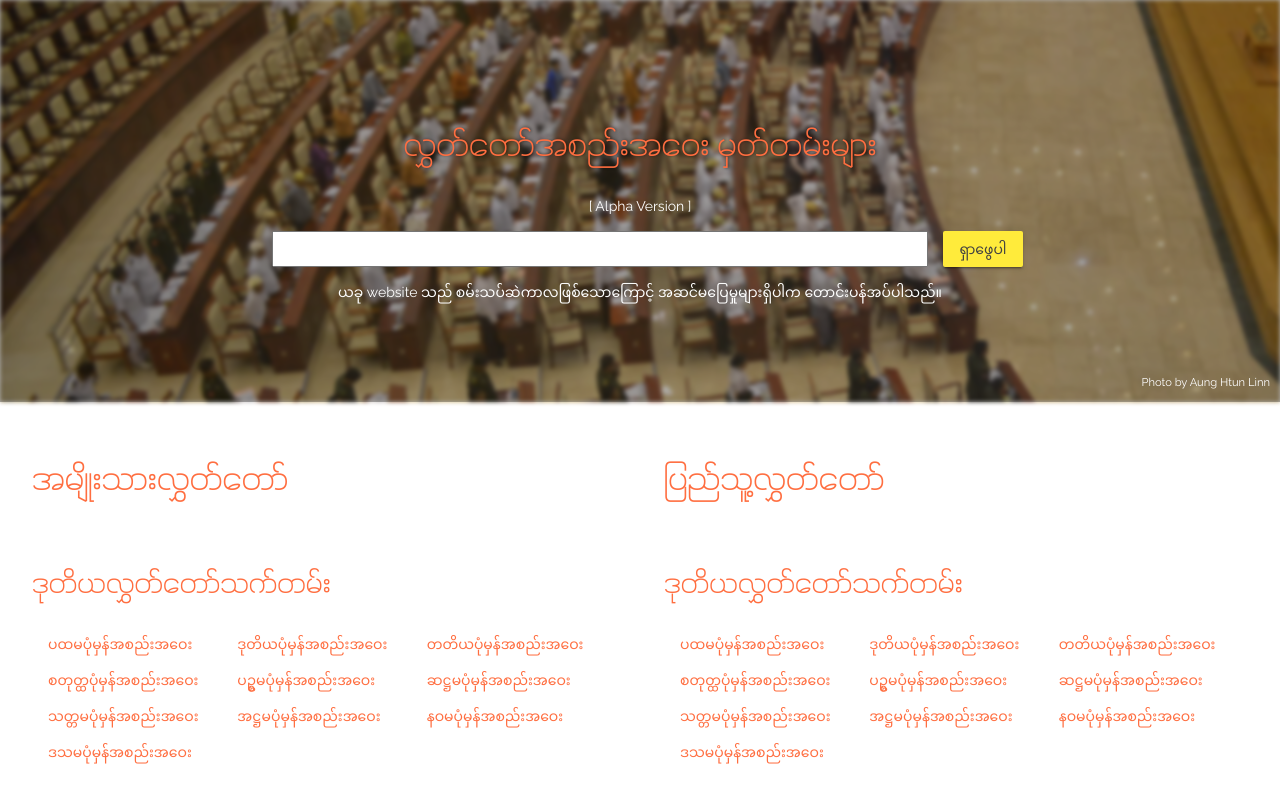
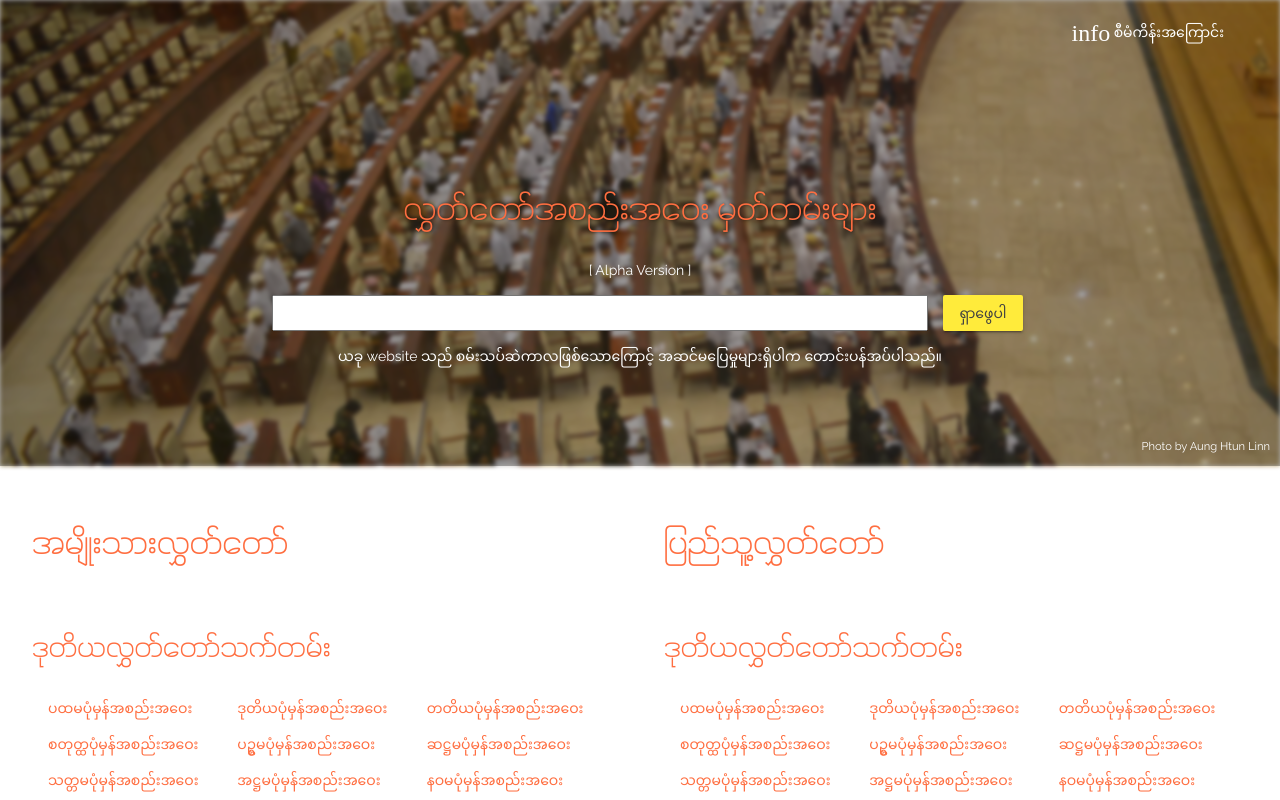
Before and after one commit to theananda/transcript-frontend, a Vue app: page /#/ in a window 1280 px wide. Shown: the top 800 px of the page. Built offline with nearby package versions, Linux system fonts and the light colour scheme; a web font is replaced by a local one; what vue-router-back-button would draw is missing.

Commit message:
Add about menu in home and add text in other pages

```diff
--- a/src/assets/style.css
+++ b/src/assets/style.css
@@ -95,10 +95,13 @@ a {
 
 .large_search_area {
 	text-align: center;
-	padding: 100px;
 	color: #fff;
 	background-color: rgba(0,0,0,0.3);
 	position: relative;
+}
+
+.large_search_area .jumbotron-wrapper {
+  padding: 100px;
 }
 
 .large_search_area h2 {
--- a/src/components/Home.vue
+++ b/src/components/Home.vue
@@ -1,6 +1,32 @@
 <template>
   <div class="container">
     <div class="large_search_area">
+      <header class="mdl-layout__header mdl-layout__header--transparent">
+        <div class="mdl-layout__header-row">
+          <div class="mdl-layout-spacer"></div>
+          <button id="about-menu"
+                  class="mdl-button mdl-js-button mdl-color-text--white">
+            <i class="material-icons mdl-color-text--white">info</i> <span class="mdl-layout--large-screen-only">စီမံကိန်းအကြောင်း</span>
+          </button>
+
+          <ul class="mdl-menu mdl-menu--bottom-right mdl-js-menu mdl-js-ripple-effect"
+              for="about-menu">
+              <li class="mdl-menu__item">
+                  <router-link :to="{ name: 'about' }">စီမံကိန်းအကြောင်း</router-link>
+              </li>
+              <li class="mdl-menu__item">
+                  <router-link :to="{ name: 'info' }">အချက်အလက်ရရှိနိုင်မှု အခြေအနေ</router-link>
+              </li>
+              <li class="mdl-menu__item">
+                  <router-link :to="{ name: 'faq' }">ဝက်ဘ်ဆိုဒ်အသုံးပြုပုံ</router-link>
+              </li>
+              <li class="mdl-menu__item">
+                  <router-link :to="{ name: 'history' }">လွှတ်တော်သမိုင်း မှတ်တမ်း</router-link>
+              </li>
+          </ul>
+        </div>
+      </header>
+      <div class="jumbotron-wrapper">
         <h2><router-link :to="{name: 'home'}">လွှတ်တော်အစည်းအဝေး မှတ်တမ်းများ</router-link></h2>
         <div class="alpha_label">[ Alpha Version ]</div>
         <input type="text" name="search" id="keyword_search" v-model="keyword" @keyup.enter="search">
@@ -14,6 +40,7 @@
         <span class="bg_attr">
           Photo by Aung Htun Linn
         </span>
+      </div>
     </div>
     <legislature v-if="this.$route.name == 'home'"/>
     <browse v-if="this.$route.name == 'browse'"/>
--- a/src/components/static_pages/About.vue
+++ b/src/components/static_pages/About.vue
@@ -9,8 +9,8 @@
             </router-link>
             <div class="mdl-layout-spacer"></div>
             <button id="about-menu"
-                    class="mdl-button mdl-js-button mdl-button--icon">
-              <i class="material-icons mdl-color-text--orange">info</i>
+                    class="mdl-button mdl-js-button mdl-color-text--orange">
+              <i class="material-icons">info</i> <span class="mdl-layout--large-screen-only">စီမံကိန်းအကြောင်း</span>
             </button>
 
             <ul class="mdl-menu mdl-menu--bottom-right mdl-js-menu mdl-js-ripple-effect"
--- a/src/components/static_pages/FAQ.vue
+++ b/src/components/static_pages/FAQ.vue
@@ -9,8 +9,8 @@
             </router-link>
             <div class="mdl-layout-spacer"></div>
             <button id="about-menu"
-                    class="mdl-button mdl-js-button mdl-button--icon">
-              <i class="material-icons mdl-color-text--orange">info</i>
+                    class="mdl-button mdl-js-button mdl-color-text--orange">
+              <i class="material-icons">info</i> <span class="mdl-layout--large-screen-only">စီမံကိန်းအကြောင်း</span>
             </button>
 
             <ul class="mdl-menu mdl-menu--bottom-right mdl-js-menu mdl-js-ripple-effect"
--- a/src/components/static_pages/History.vue
+++ b/src/components/static_pages/History.vue
@@ -9,8 +9,8 @@
             </router-link>
             <div class="mdl-layout-spacer"></div>
             <button id="about-menu"
-                    class="mdl-button mdl-js-button mdl-button--icon">
-              <i class="material-icons mdl-color-text--orange">info</i>
+                    class="mdl-button mdl-js-button mdl-color-text--orange">
+              <i class="material-icons">info</i> <span class="mdl-layout--large-screen-only">စီမံကိန်းအကြောင်း</span>
             </button>
 
             <ul class="mdl-menu mdl-menu--bottom-right mdl-js-menu mdl-js-ripple-effect"
--- a/src/components/static_pages/Info.vue
+++ b/src/components/static_pages/Info.vue
@@ -9,8 +9,8 @@
             </router-link>
             <div class="mdl-layout-spacer"></div>
             <button id="about-menu"
-                    class="mdl-button mdl-js-button mdl-button--icon">
-              <i class="material-icons mdl-color-text--orange">info</i>
+                    class="mdl-button mdl-js-button mdl-color-text--orange">
+              <i class="material-icons">info</i> <span class="mdl-layout--large-screen-only">စီမံကိန်းအကြောင်း</span>
             </button>
 
             <ul class="mdl-menu mdl-menu--bottom-right mdl-js-menu mdl-js-ripple-effect"
```
Lines whose indentation alone changed are shown as unchanged.
